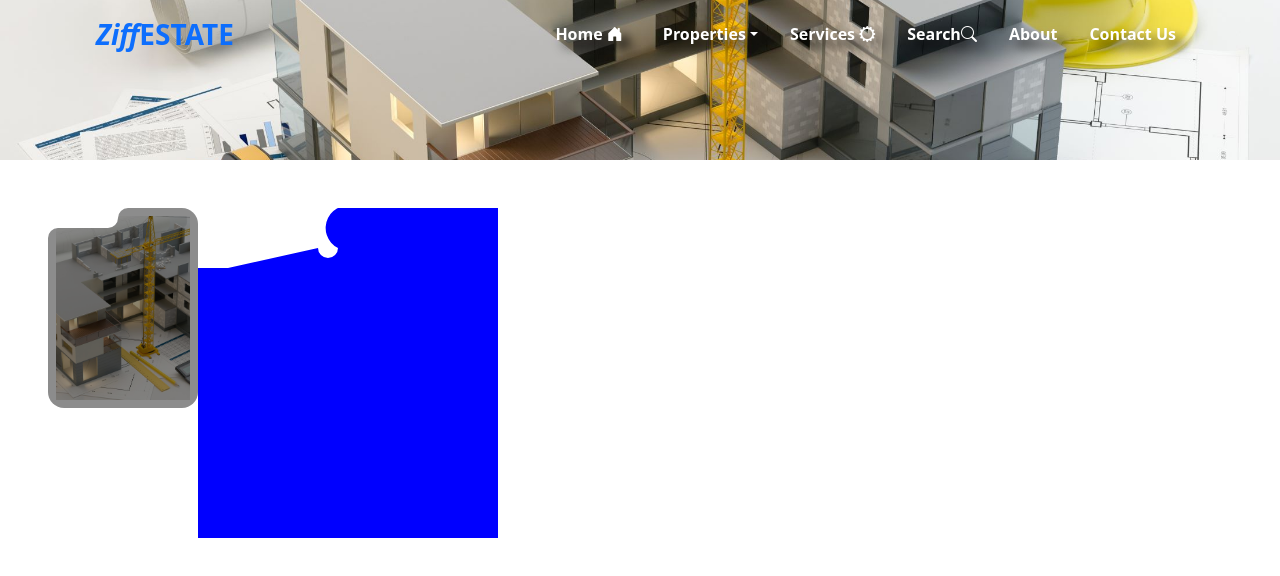
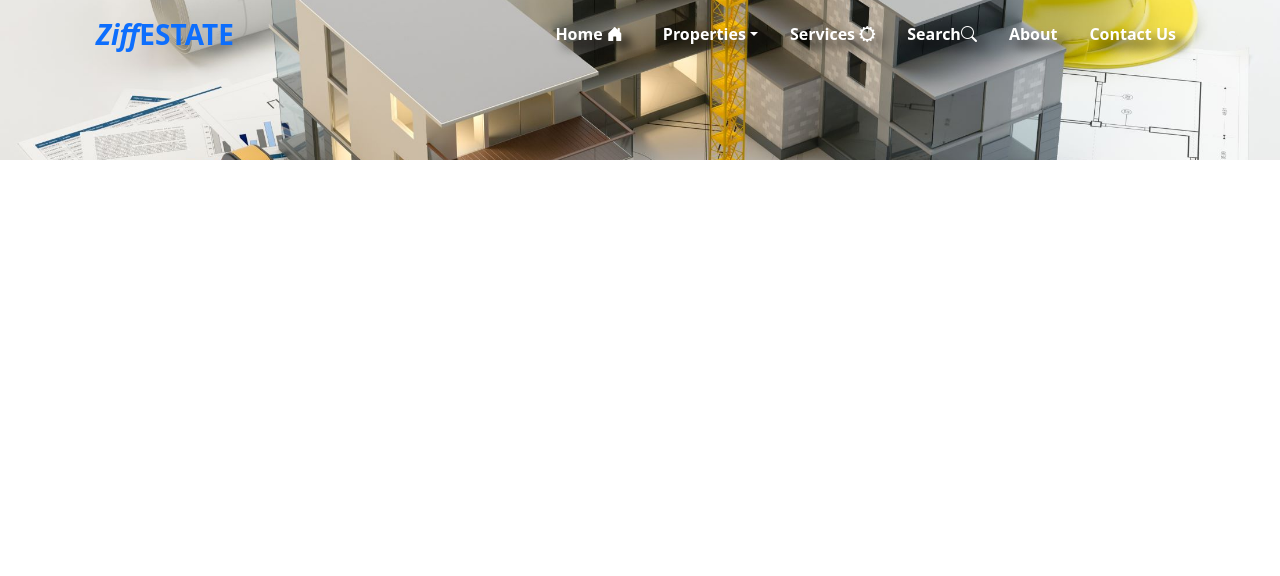
Before and after one commit to Chinaka-Fortune/realEstate, a React (Create React App) app in the folder real_estate/: page /newProperties in a window 1280 px wide. Shown: the top 576 px of the page. Built offline with nearby package versions, Linux system fonts and the light colour scheme.

Commit message:
new property card

```diff
--- a/real_estate/src/newProperties/NewProperties.js
+++ b/real_estate/src/newProperties/NewProperties.js
@@ -1,24 +1,85 @@
 import React from "react";
-// import NewPropertiesComp from "./NewPropertiesComp";
+import { useRef, useEffect } from "react";
+import { FontAwesomeIcon } from "@fortawesome/react-fontawesome";
+import { faBed, faBath } from "@fortawesome/free-solid-svg-icons";
 import propertyDev from "./newPropImages/Property-Development-Fateck-4.jpg";
 import "./newProperties.css";
 import "../index.css";
 const NewProperties = () => {
+
+  const detailsRef = useRef([]);
+    const detailsImage = useRef([]);
+    const updateActiveClass = useRef();
+
+    useEffect(() => {
+      detailsRef.current = Array.from(
+        document.querySelectorAll("propertyinformation")
+      );
+      detailsImage.current = Array.from(
+        document.querySelectorAll(".imageDivNewProperty .propertyDevImg")
+      );
+      // updateActiveClass();
+    }, []);
+
+
   return (
-    <div>
+    <>
       <img src={propertyDev} alt="" className="propertyBanner" />
+
+      {/* <img src={propertyDev} alt="" className="propertyBanner" />
 
       <div className="container-fluid mt-5">
         <div className="row">
-          <div className="col-4 ms-5 bb p-2 rounded-4">
-           <img src={propertyDev} alt="" />
-          </div>
-          <div className="try">
+          <div className="col-4 position-relative nnn ">
+            <div className=" bg-success w-25 position-absolute top-0 left-3 py-2 rounded-pill text-center fw-bolder text-white">
+              For Sell
+            </div>
+            <div className="try ">
+              <img src={propertyDev} alt="" />
+            </div>
 
+            <div className="propertyinformation ">
+              <h5 className=" text-white">4 Bedroom duplex</h5>
+              <div className="d-flex column-gap-3">
+                <p className="fs-6 fw-bold text-white">
+                  <FontAwesomeIcon icon={faBed} className="me-2 fs-6 fw-bold" />
+                  7
+                </p>
+                <p className="fs-6 fw-bold text-white">
+                  <FontAwesomeIcon
+                    icon={faBath}
+                    className="me-2 fs-6 fw-bold"
+                  />
+                  7
+                </p>
+                <p className="fs-6 fw-bold text-white">
+                  <i class="bi bi-arrows-fullscreen me-2 fs-6 fw-bolder"></i>
+                  500sq
+                </p>
+              </div>
+              <div className="d-flex align-items-center column-gap-2">
+                <div className="newPropertyAgentDiv">
+                  <img src={propertyDev} alt="" />
+                </div>
+                <h5 className="text-white">ziff Properties</h5>
+              </div>
+              <div className="d-flex column-gap-2 my-2">
+                <button className="rounded-pill px-3 py-1 border-2  bg-transparent text-white fw-bold">
+                  Call
+                  <i class="bi bi-telephone-outbound-fill text-success ms-2"></i>
+                </button>
+                <button className="px-4 py-1 rounded-pill border-2 bg-transparent">
+                  <i class="bi bi-whatsapp text-success fw-bolder"></i>
+                </button>
+              </div>
+              <div>
+                <button className="px-3 py-2 rounded-pill bg-transparent text-white">View more Details <i class="bi bi-arrow-right-circle"></i></button>
+              </div>
+            </div>
           </div>
         </div>
-      </div>
-    </div>
+      </div> */}
+    </>
   );
 };
 
--- a/real_estate/src/newProperties/newProperties.css
+++ b/real_estate/src/newProperties/newProperties.css
@@ -10,27 +10,30 @@
     object-fit: cover;
  }
 
- .bb{
-    position: relative;
-    height: 200px;
-    width: 150px;
-    background-color: rgba(0,0,0,0.45);
-    clip-path: path("M 10,20 L 60,20 A 10,10,0,0,0 70,10 L 70,10 A 10,10,0,0,1 80,0 L 140,0 A 10,10,0,0,1 150,10 L 150,190 A 10,10,0,0,1 140,200 L 10,200 A 10,10,0,0,1 0,190 L 0,30 A 10,10,0,0,1 10,20 Z");
-    overflow: hidden;
- }
-
  .try{
     position: relative;
     width: 300px;
-    height: 330px;
-    background-color: blue;
-    clip-path: path("M 30,60 L 120,40 A 10,10,0,0,0 140,40 L 140,40 A 10,10,0,0,1 160,0 L 280,0 A 10,10,0,0,1 300,20 L 300,380 A 10,10,0,0,1 280,400 L 20,400 L 0,380 L 0,60 L 30,60 Z");
-    /* border-radius: 30px; */
+    height: 310px;
+    background-color: rgba(0,0,0,.85);
+    clip-path: path("M 20,50 L 100,50 A 20,20,30,0,0 120,30 L 120,10 A 10,10,0,0,1 130,0 L 250,0 A 20,20,30,0,1 270,10 L 270,300 A 20,20,30,0,1 250,310 L 20,310 A 20,20,30,0,1 0,300 L 0,60 A 20,20,0,0,1 20,50 Z");
+    overflow: hidden;
+ }
+ .try:hover{
+    filter: contrast(.3);
+ }
+ .try img{
+    width: 100%;
+    height: 100%;
+    object-fit: cover;
  }
 
- .bb img{
-    height: 100%;
-    width: 100%;
-    object-fit: cover;
-    mix-blend-mode:color-dodge;
+ .newPropertyAgentDiv{
+    width: 3rem;
+    height: 3rem;
  }
+ .newPropertyAgentDiv img{
+width: 100%;
+height: 100%;
+object-fit: cover;
+border-radius: 50%;
+ }
```
